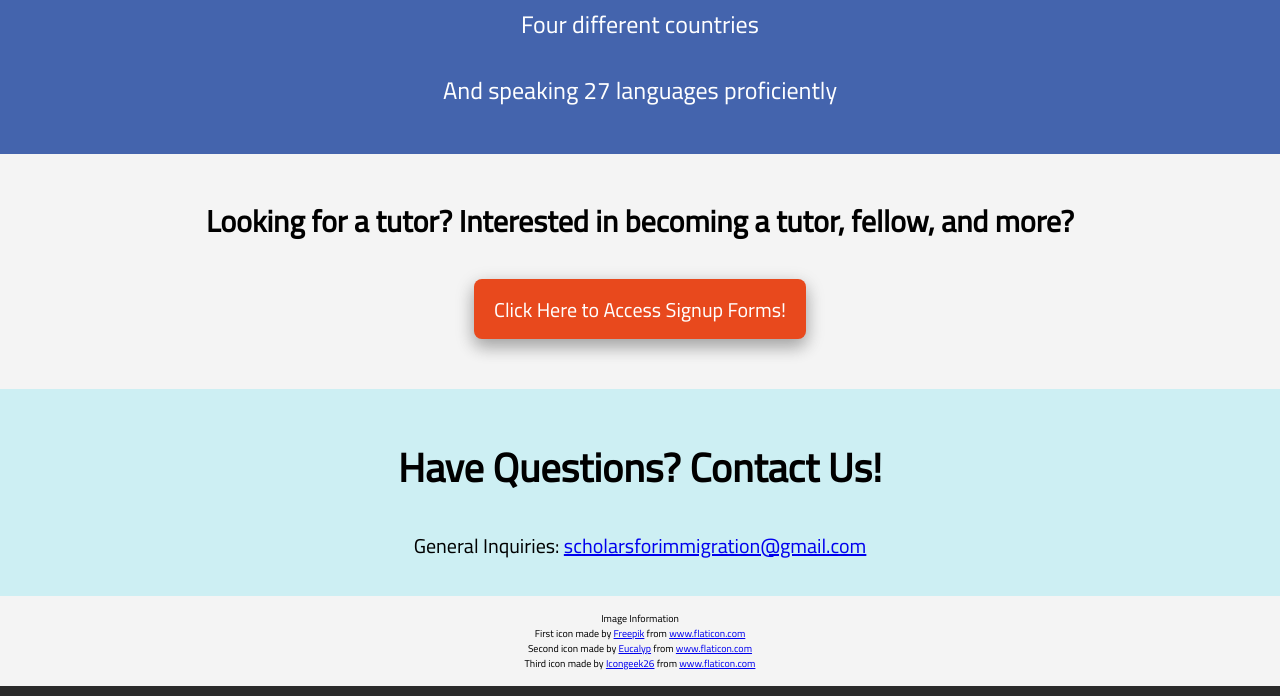
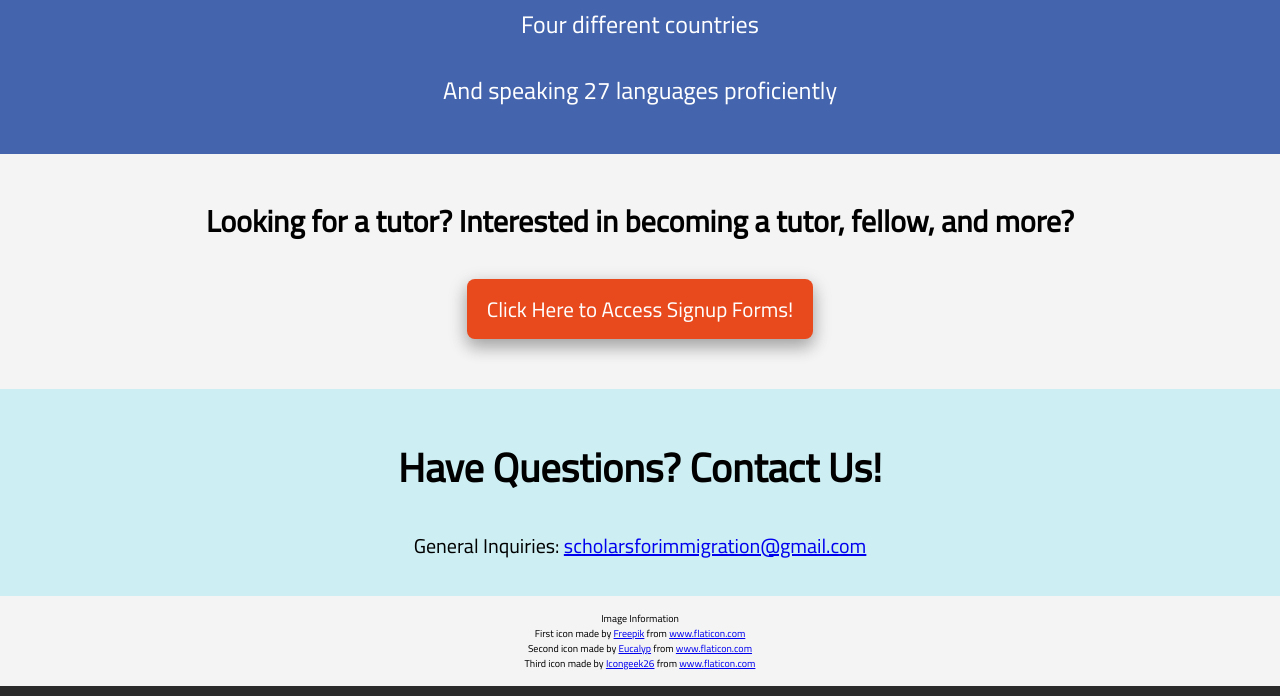
Before and after one commit to scholarsforimmigration/ScholarsForImmigration.github.io, a plain HTML site: page index.html in a window 1280 px wide. Shown: the part 1666-2362 px from the top of the page. Drawn offline with Linux system fonts and the light colour scheme.

Commit message:
Update style.css

```diff
--- a/css/style.css
+++ b/css/style.css
@@ -25,7 +25,7 @@ ul{
   padding-right: 20px;
   color: #ffffff;
   font-family: 'Cairo';
-  font-size: 20px;
+  font-size: 70%;
   border-radius: 8px;
   box-shadow: 0 8px 16px 0 rgba(0,0,0,0.2), 0 6px 20px 0 rgba(0,0,0,0.19);
 }
```
